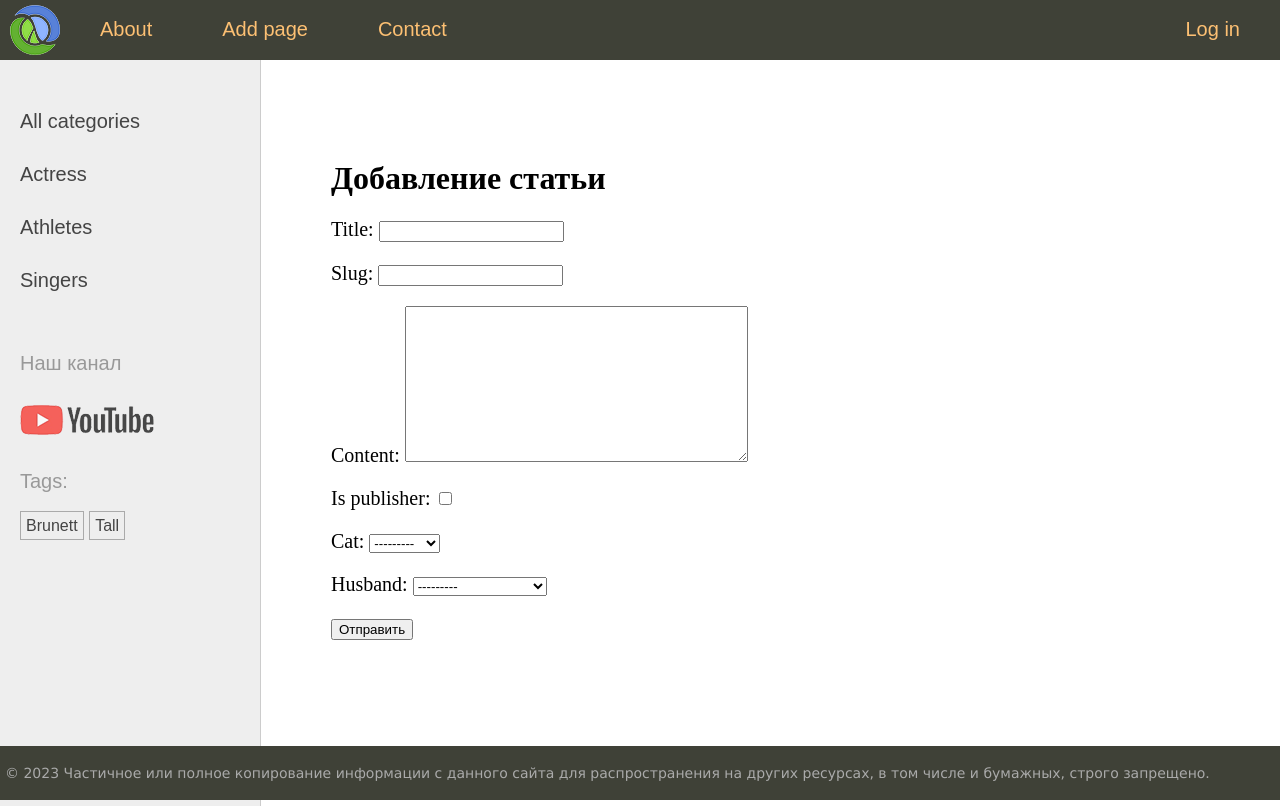
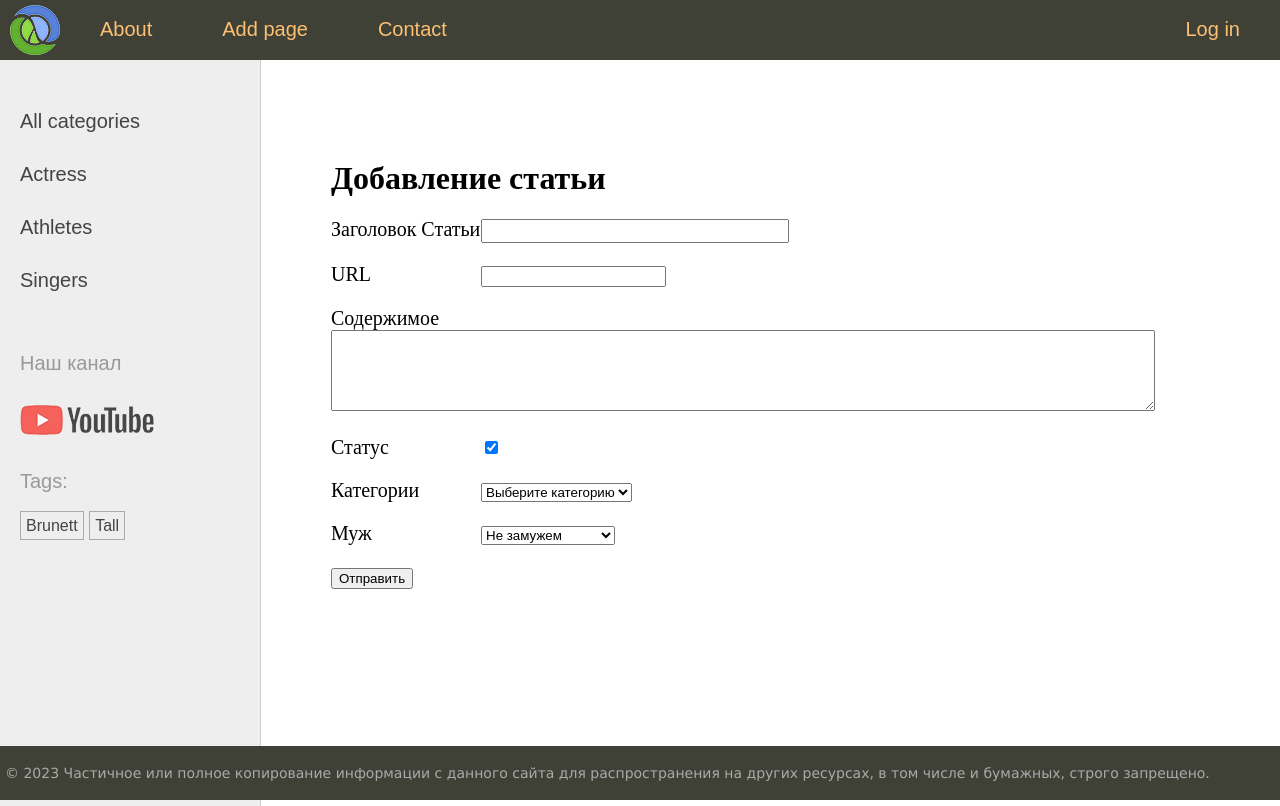
Before and after one commit to M4inkun/Django-project, a Django app: page /addpage/ in a window 1280 px wide. Run offline with Django 4.2, Linux system fonts and the light colour scheme; data comes from the database, SQL or seed files in the repository; both versions use the stored data as it was after the commit.

Commit message:
Changed addpage.html Changed AddPostForm from forms.py added try/expect block to create data in db

```diff
--- a/sitewomen/women/forms.py
+++ b/sitewomen/women/forms.py
@@ -3,9 +3,9 @@
 
 
 class AddPostForm(forms.Form):
-    title = forms.CharField(max_length=255)
-    slug = forms.SlugField(max_length=255)
-    content = forms.CharField(widget=forms.Textarea(), required=False)
-    is_publisher = forms.BooleanField(required=False)
-    cat = forms.ModelChoiceField(queryset=Category.objects.all())
-    husband = forms.ModelChoiceField(queryset=Husband.objects.all(), required=False)
+    title = forms.CharField(max_length=255, label='Заголовок Статьи', widget=forms.TextInput(attrs={'class': 'form-input'}))
+    slug = forms.SlugField(max_length=255, label='URL')
+    content = forms.CharField(widget=forms.Textarea(attrs={'cols': 100, 'rows': 5}), required=False, label='Содержимое')
+    is_publisher = forms.BooleanField(required=False, initial=True, label='Статус')
+    cat = forms.ModelChoiceField(queryset=Category.objects.all(),empty_label='Выберите категорию', label='Категории')
+    husband = forms.ModelChoiceField(queryset=Husband.objects.all(), required=False, empty_label='Не замужем',label='Муж')
--- a/sitewomen/women/templates/women/addpage.html
+++ b/sitewomen/women/templates/women/addpage.html
@@ -4,7 +4,11 @@
 <h1>{{ title }}</h1>
 <form action="" method="POST">
     {% csrf_token %}
-    {{ form.as_p }}
+    <div class="form-error">{{ form.non_field_errors }}</div>
+    {% for f in form %}
+        <p><label class="form-label" for="{{ f.id_for_label }}">{{ f.label }}</label>{{ f }}</p>
+        <div clas="from-error">{{ f.errors }}</div>
+    {% endfor %}
     <p><button type="submit">Отправить </button></p>
 </form>
 {% endblock %}
--- a/sitewomen/women/views.py
+++ b/sitewomen/women/views.py
@@ -46,7 +46,12 @@
     if request.method == 'POST':
         form = AddPostForm(request.POST)
         if form.is_valid():
-            print(form.cleaned_data)
+            # print(form.cleaned_data)
+            try:
+                Women.objects.create(**form.cleaned_data)
+                return redirect('home')
+            except:
+                form.add_error(None, 'Ошибка добавления поста')
     else:
         form = AddPostForm()
     data = {
```
Also changed, not shown: sitewomen/db.sqlite3.
